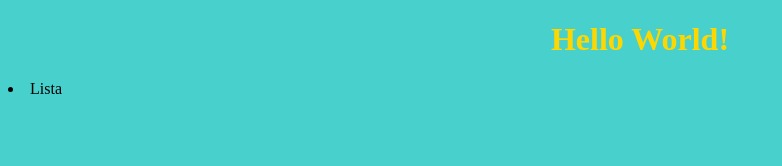
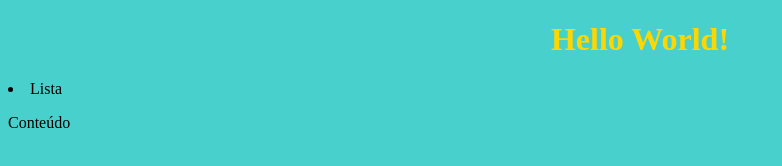
Before and after one commit to fabio-fraga/testes, a plain HTML site: page Index.html in a window 1280 px wide. Shown: the whole page, without its empty margins (0-782 px from the left). Drawn offline with Linux system fonts and the light colour scheme.

Commit message:
Terceiro commit

```diff
--- a/Index.html
+++ b/Index.html
@@ -16,5 +16,6 @@
 <body>
 	<h1>Hello World!</h1>
 	<li>Lista</li>
+	<p> Conteúdo </p>
 </body>
 </html>
```
